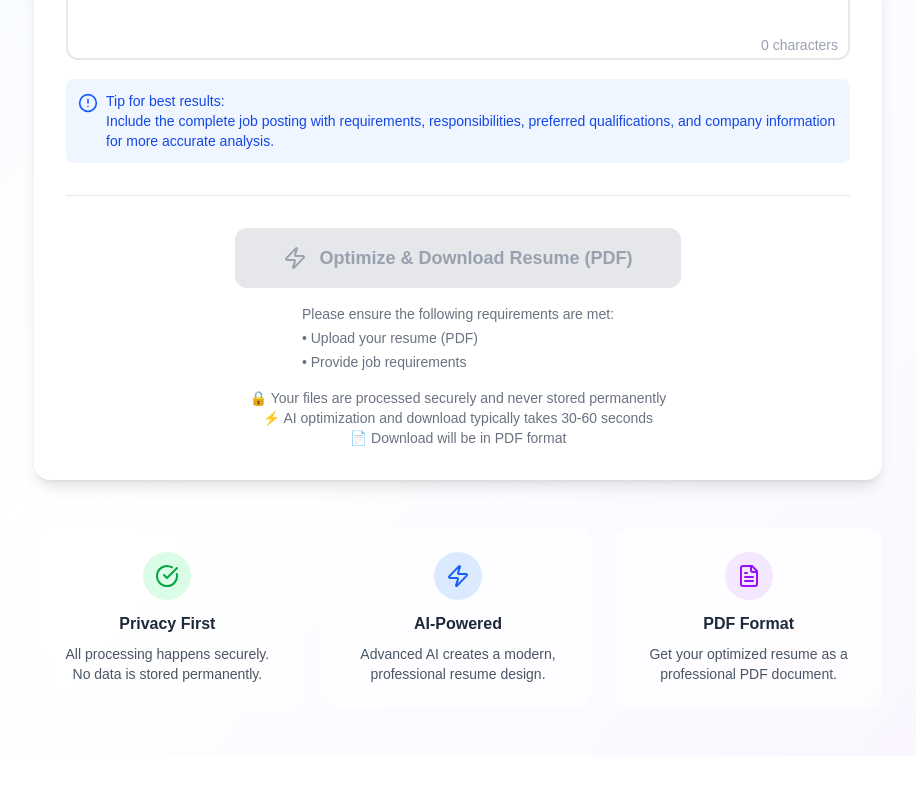
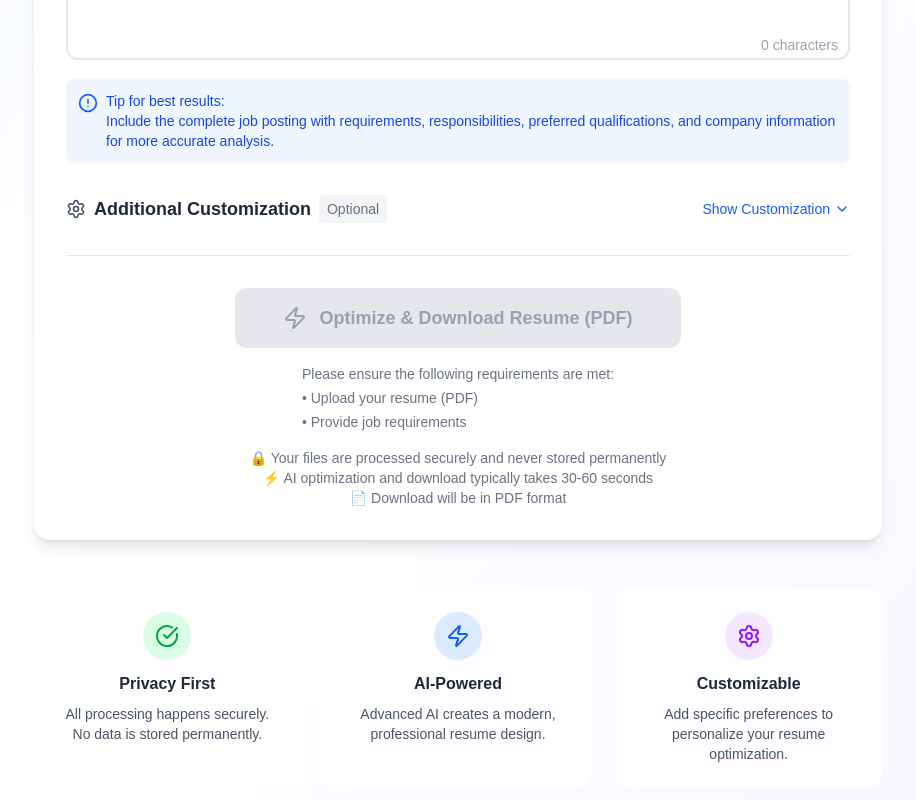
Before and after one commit to ujjwal16295/resume-maker-frontend, a Next.js app: page /generateresume in a window 1280 px wide. Shown: the part 816-1616 px from the top of the page, without its empty margins (182-1098 px from the left). Before the commit the page ends 1572 px from the top, so only its background shows below. Built offline with nearby package versions, Linux system fonts and the light colour scheme.

Commit message:
added new feature

```diff
--- a/src/app/generateresume/page.jsx
+++ b/src/app/generateresume/page.jsx
@@ -1,10 +1,12 @@
 "use client"
 import React, { useState } from 'react';
-import { Upload, FileText, Briefcase, Zap, X, CheckCircle, AlertCircle } from 'lucide-react';
+import { Upload, FileText, Briefcase, Zap, X, CheckCircle, AlertCircle, Settings, ChevronDown, ChevronUp } from 'lucide-react';
 
 export default function ResumeUploadPage() {
   const [userResumeFile, setUserResumeFile] = useState(null);
   const [jobRequirements, setJobRequirements] = useState('');
+  const [extraInfo, setExtraInfo] = useState('');
+  const [showExtraInfo, setShowExtraInfo] = useState(false);
   const [dragOver, setDragOver] = useState(false);
   const [isProcessing, setIsProcessing] = useState(false);
   const [processingStep, setProcessingStep] = useState('');
@@ -59,6 +61,11 @@ export default function ResumeUploadPage() {
       formData.append('resume', userResumeFile);
       formData.append('jobRequirements', jobRequirements);
 
+      // Add extra info if provided
+      if (extraInfo.trim()) {
+        formData.append('extraInfo', extraInfo.trim());
+      }
+
       setProcessingStep('Analyzing your resume with AI...');
 
       const response = await fetch(`${API_BASE_URL}/api/optimize-resume`, {
@@ -84,7 +91,7 @@ export default function ResumeUploadPage() {
       const url = window.URL.createObjectURL(blob);
       const a = document.createElement('a');
       a.href = url;
-      a.download = 'Resume-by-resumeAi.pdf'; // Changed to .pdf
+      a.download = 'Resume-by-resumeAi.pdf';
       document.body.appendChild(a);
       a.click();
       window.URL.revokeObjectURL(url);
@@ -253,6 +260,59 @@ export default function ResumeUploadPage() {
             </div>
           </div>
 
+          {/* Extra Customization Section - Optional */}
+          <div className="space-y-3">
+            <div className="flex items-center justify-between">
+              <div className="flex items-center space-x-2">
+                <Settings className="w-5 h-5 text-gray-600" />
+                <h3 className="text-lg font-semibold text-gray-800">Additional Customization</h3>
+                <span className="text-sm text-gray-500 bg-gray-100 px-2 py-1 rounded">Optional</span>
+              </div>
+              <button
+                onClick={() => setShowExtraInfo(!showExtraInfo)}
+                className="flex items-center space-x-1 text-blue-600 hover:text-blue-700 transition-colors"
+              >
+                <span className="text-sm font-medium">
+                  {showExtraInfo ? 'Hide' : 'Show'} Customization
+                </span>
+                {showExtraInfo ? (
+                  <ChevronUp className="w-4 h-4" />
+                ) : (
+                  <ChevronDown className="w-4 h-4" />
+                )}
+              </button>
+            </div>
+
+            {showExtraInfo && (
+              <div className="space-y-4 border-2 border-gray-100 rounded-xl p-6 bg-gray-50">
+                <div className="relative">
+                  <textarea
+                    value={extraInfo}
+                    onChange={(e) => setExtraInfo(e.target.value)}
+                    placeholder="Add any specific preferences for your resume optimization:&#10;&#10;Examples:&#10;• Emphasize leadership experience&#10;• Use a modern, creative design&#10;• Focus on technical skills section&#10;• Include more quantifiable achievements&#10;• Highlight remote work experience&#10;• Use conservative/traditional formatting&#10;• Prioritize certain projects or experiences&#10;• Specific industry keywords to include&#10;• Any sections to emphasize or de-emphasize"
+                    className="text-black w-full h-48 p-4 border-2 border-gray-200 rounded-xl focus:border-blue-500 focus:outline-none transition-colors resize-none bg-white"
+                  />
+                  <div className="absolute bottom-3 right-3 text-sm text-gray-400">
+                    {extraInfo.length} characters
+                  </div>
+                </div>
+
+                <div className="flex items-start space-x-2 bg-blue-50 p-3 rounded-lg">
+                  <AlertCircle className="w-5 h-5 text-blue-600 flex-shrink-0 mt-0.5" />
+                  <div className="text-sm text-blue-700">
+                    <p className="font-medium">Customization Tips:</p>
+                    <ul className="mt-1 space-y-1">
+                      <li>• Specify design preferences (modern, traditional, creative)</li>
+                      <li>• Mention skills or experiences you want to highlight</li>
+                      <li>• Include industry-specific requirements or keywords</li>
+                      <li>• Request specific formatting or layout preferences</li>
+                    </ul>
+                  </div>
+                </div>
+              </div>
+            )}
+          </div>
+
           {/* Single Action Button */}
           <div className="pt-8 border-t border-gray-200">
             <div className="flex flex-col items-center space-y-4">
@@ -304,6 +364,9 @@ export default function ResumeUploadPage() {
                 <p>🔒 Your files are processed securely and never stored permanently</p>
                 <p>⚡ AI optimization and download typically takes 30-60 seconds</p>
                 <p>📄 Download will be in PDF format</p>
+                {extraInfo.trim() && (
+                  <p>🎨 Custom preferences will be applied during optimization</p>
+                )}
               </div>
             </div>
           </div>
@@ -329,10 +392,10 @@ export default function ResumeUploadPage() {
 
           <div className="bg-white/60 backdrop-blur-sm rounded-xl p-6 text-center">
             <div className="bg-purple-100 w-12 h-12 rounded-full flex items-center justify-center mx-auto mb-3">
-              <FileText className="w-6 h-6 text-purple-600" />
+              <Settings className="w-6 h-6 text-purple-600" />
             </div>
-            <h3 className="font-semibold text-gray-800 mb-2">PDF Format</h3>
-            <p className="text-sm text-gray-600">Get your optimized resume as a professional PDF document.</p>
+            <h3 className="font-semibold text-gray-800 mb-2">Customizable</h3>
+            <p className="text-sm text-gray-600">Add specific preferences to personalize your resume optimization.</p>
           </div>
         </div>
       </div>
```
